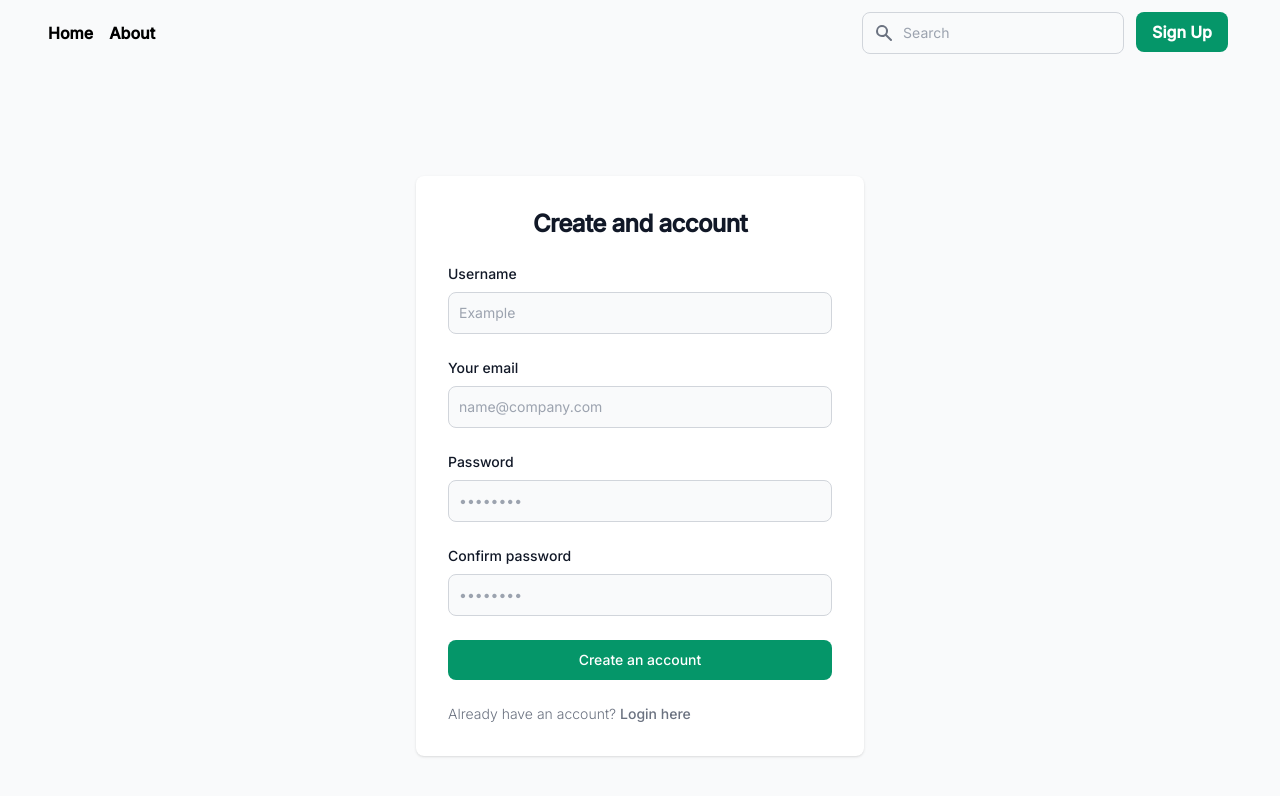
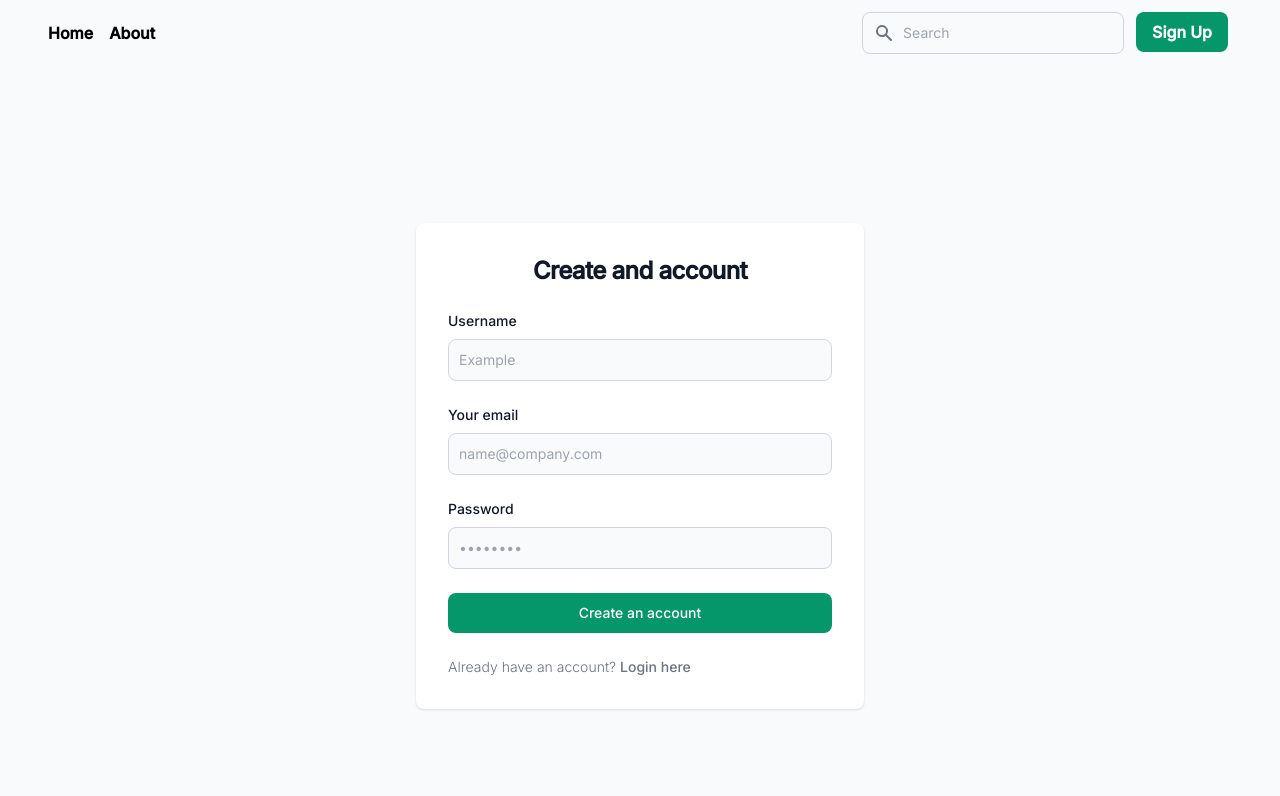
Before and after one commit to mmednoui/real-estate, a React (Vite) app in the folder client/: page /signup in a window 1280 px wide. Shown: the top 796 px of the page. Built offline with nearby package versions, Linux system fonts and the light colour scheme.

Commit message:
set up middleware and creting the sign up form

```diff
--- a/client/src/pages/Sign/Signup.jsx
+++ b/client/src/pages/Sign/Signup.jsx
@@ -1,98 +1,123 @@
-import React from "react";
-import { Link } from "react-router-dom";
+import React, { useState } from "react";
+import { Link, useNavigate } from "react-router-dom";
 
 function Signup() {
+  const [formData, setFormData] = useState({});
+  const [error, setError] = useState(null);
+  const [loading, setLoading] = useState(false);
+  const navigate = useNavigate();
+
+  const handleChange = (e) => {
+    setFormData({
+      ...formData,
+      [e.target.id]: e.target.value,
+    });
+  };
+  const handleSubmit = async (e) => {
+    e.preventDefault();
+    try {
+      setLoading(true);
+      const res = await fetch("/api/auth/signup", {
+        method: "POST",
+        headers: {
+          "Content-Type": "application/json",
+        },
+        body: JSON.stringify(formData),
+      });
+      const data = await res.json();
+      if (data.success === false) {
+        setError(date.message);
+        setLoading(false);
+        return;
+      }
+      setLoading(false);
+      setError(null);
+      navigate("/signin");
+    } catch (error) {
+      setLoading(false);
+      setError(error.message);
+    }
+  };
   return (
-    <section class="bg-gray-50">
-      <div class="flex flex-col items-center justify-center px-6 py-8 mx-auto md:h-screen lg:py-0">
-        <div class="w-full bg-white rounded-lg shadow dark:border md:mt-0 sm:max-w-md xl:p-0 ">
-          <div class="flex flex-col p-6 space-y-4 md:space-y-6 sm:p-8">
-            <h1 class=" self-center text-xl font-bold leading-tight tracking-tight text-gray-900 md:text-2xl ">
+    <section className="bg-gray-50">
+      <div className="flex flex-col items-center justify-center px-6 py-8 mx-auto md:h-screen lg:py-0">
+        <div className="w-full bg-white rounded-lg shadow dark:border md:mt-0 sm:max-w-md xl:p-0 ">
+          <div className="flex flex-col p-6 space-y-4 md:space-y-6 sm:p-8">
+            <h1 className=" self-center text-xl font-bold leading-tight tracking-tight text-gray-900 md:text-2xl ">
               Create and account
             </h1>
-            <form class="space-y-4 md:space-y-6" action="#">
+            <form onSubmit={handleSubmit} className="space-y-4 md:space-y-6">
               <div>
                 <label
-                  for="username"
-                  class="block mb-2 text-sm font-medium text-gray-900 "
+                  htmlFor="username"
+                  className="block mb-2 text-sm font-medium text-gray-900 "
                 >
                   Username
                 </label>
                 <input
-                  type="username"
+                  onChange={handleChange}
+                  type="text"
                   name="username"
                   id="username"
                   placeholder="Example"
-                  class="bg-gray-50 border border-gray-300 text-gray-900 sm:text-sm rounded-lg focus:ring-primary-600 focus:border-primary-600 block w-full p-2.5 "
+                  className="bg-gray-50 border border-gray-300 text-gray-900 sm:text-sm rounded-lg focus:ring-primary-600 focus:border-primary-600 block w-full p-2.5 "
                   required=""
                 />
               </div>
               <div>
                 <label
-                  for="email"
-                  class="block mb-2 text-sm font-medium text-gray-900 "
+                  htmlFor="email"
+                  className="block mb-2 text-sm font-medium text-gray-900 "
                 >
                   Your email
                 </label>
                 <input
+                  onChange={handleChange}
                   type="email"
                   name="email"
                   id="email"
-                  class="bg-gray-50 border border-gray-300 text-gray-900 sm:text-sm rounded-lg focus:ring-primary-600 focus:border-primary-600 block w-full p-2.5  "
+                  className="bg-gray-50 border border-gray-300 text-gray-900 sm:text-sm rounded-lg focus:ring-primary-600 focus:border-primary-600 block w-full p-2.5  "
                   placeholder="name@company.com"
                   required=""
                 />
               </div>
               <div>
                 <label
-                  for="password"
-                  class="block mb-2 text-sm font-medium text-gray-900 "
+                  htmlFor="password"
+                  className="block mb-2 text-sm font-medium text-gray-900 "
                 >
                   Password
                 </label>
                 <input
+                  onChange={handleChange}
                   type="password"
                   name="password"
                   id="password"
                   placeholder="••••••••"
-                  class="bg-gray-50 border border-gray-300 text-gray-900 sm:text-sm rounded-lg focus:ring-primary-600 focus:border-primary-600 block w-full p-2.5 "
+                  className="bg-gray-50 border border-gray-300 text-gray-900 sm:text-sm rounded-lg focus:ring-primary-600 focus:border-primary-600 block w-full p-2.5 "
                   required=""
                 />
               </div>
-              <div>
-                <label
-                  for="confirm-password"
-                  class="block mb-2 text-sm font-medium text-gray-900 "
-                >
-                  Confirm password
-                </label>
-                <input
-                  type="confirm-password"
-                  name="confirm-password"
-                  id="confirm-password"
-                  placeholder="••••••••"
-                  class="bg-gray-50 border border-gray-300 text-gray-900 sm:text-sm rounded-lg focus:ring-primary-600 focus:border-primary-600 block w-full p-2.5  "
-                  required=""
-                />
-              </div>
+
               <button
                 type="submit"
-                class="  w-full text-white bg-emerald-600 hover:bg-emerald-500 focus:ring-4 focus:outline-none focus:ring-primary-300 font-medium rounded-lg text-sm px-5 py-2.5 text-center "
+                disabled={loading}
+                className="disabled:opacity-60 w-full text-white bg-emerald-600 hover:bg-emerald-500 font-medium rounded-lg text-sm px-5 py-2.5 text-center "
               >
-                Create an account
+                {loading ? "Loading ..." : "Create an account"}
               </button>
-              <p class="text-sm font-light text-gray-500 ">
+            </form>
+            <p className="text-sm font-light text-gray-500 ">
               Already have an account?{" "}
               <Link to="/signin">
                 <a
                   href="#"
-                    class="font-medium text-primary-600 hover:underline "
+                  className="font-medium text-primary-600 hover:underline "
                 >
                   Login here
                 </a>
               </Link>
             </p>
-            </form>
           </div>
         </div>
       </div>
--- a/client/vite.config.js
+++ b/client/vite.config.js
@@ -1,7 +1,15 @@
-import { defineConfig } from 'vite'
-import react from '@vitejs/plugin-react-swc'
+import { defineConfig } from "vite";
+import react from "@vitejs/plugin-react-swc";
 
 // https://vitejs.dev/config/
 export default defineConfig({
+  server: {
+    proxy: {
+      "/api": {
+        target: "http://localhost:3000",
+        secure: false,
+      },
+    },
+  },
   plugins: [react()],
-})
+});
```
Also changed, not shown: 1 other file (tests, documents, lock files or other folders). Lines whose indentation alone changed are shown as unchanged.
